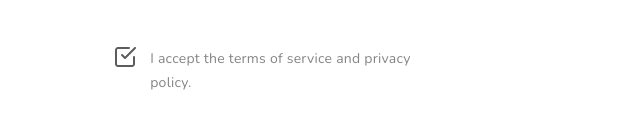
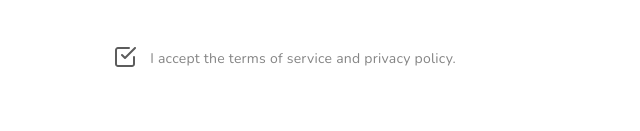
Before and after one commit to Ariska28/Forms, a website: page index2.html in a window 1280 px wide. Shown: the part 816-947 px from the top of the page, 0-640 px from the left. Drawn offline with nearby package versions, Linux system fonts and the light colour scheme.

Commit message:
inline-block

```diff
--- a/src/scss/style-input.scss
+++ b/src/scss/style-input.scss
@@ -316,7 +316,8 @@ label {
 
   &-conteiner {
     margin-bottom: 50px;
-    width: 30%;
+    display: inline-block;
+    margin-right: 50%;
   }
 }
 
```
Also changed, not shown: css/style-input.css.
